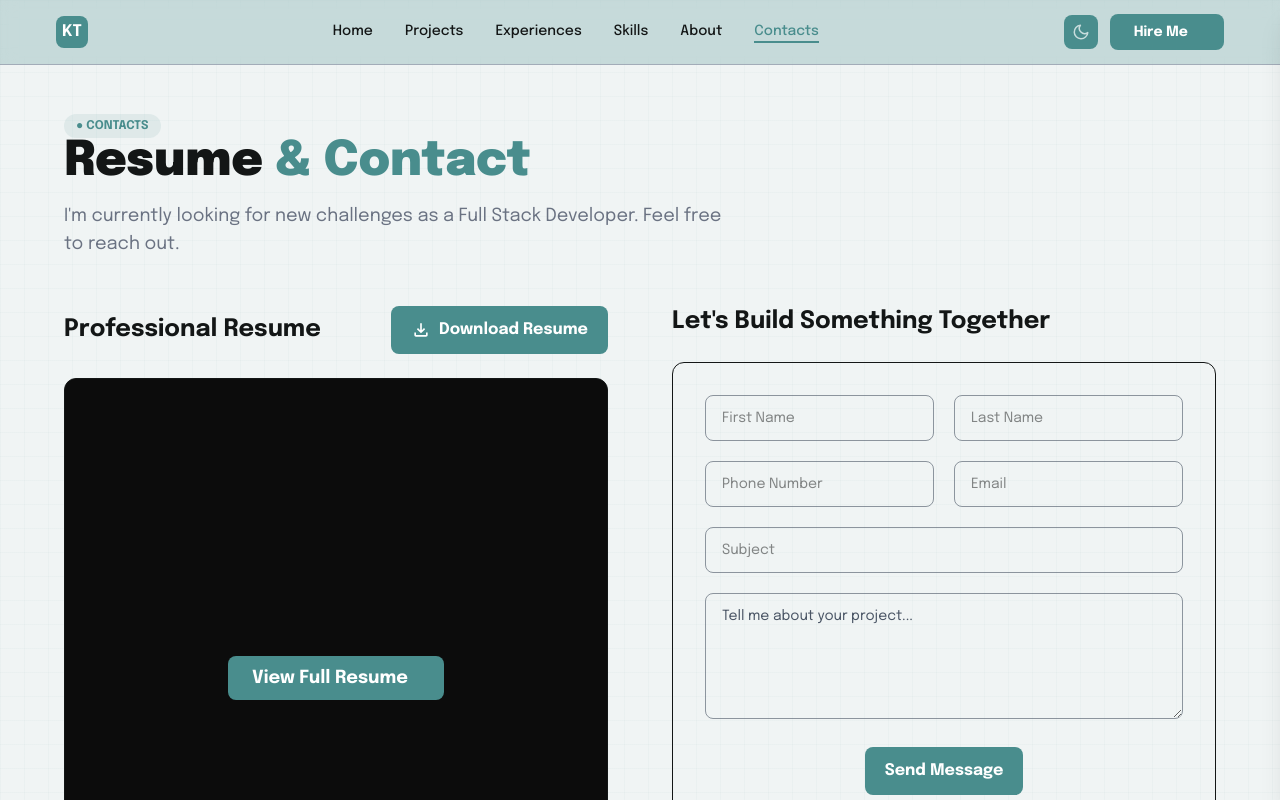
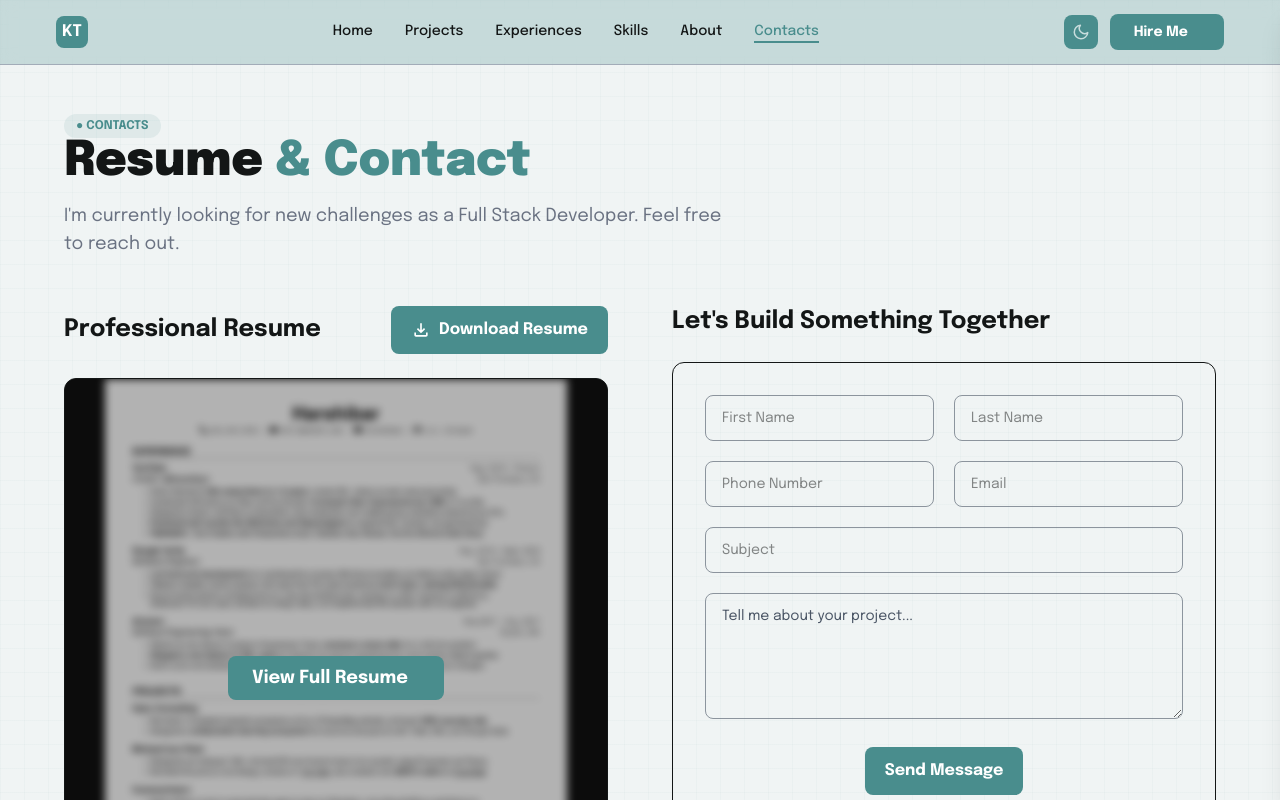
Before and after one commit to kapil-tanwar/PortFolio, a React (Vite) app in the folder frontend/: page /contacts in a window 1280 px wide. Shown: the top 800 px of the page. Built offline with nearby package versions, Linux system fonts and the light colour scheme; no server answers.

Commit message:
complete

```diff
--- a/frontend/src/pages/Contacts.jsx
+++ b/frontend/src/pages/Contacts.jsx
@@ -137,12 +137,7 @@ const Contacts = () => {
             </div>
 
             <div className="relative h-[75vh] rounded-xl overflow-hidden border dark:border-[#333] bg-[#111]">
-              <iframe
-                src="/resume.pdf"
-                title="Resume"
-                className="w-full h-full blur-[2px] opacity-80 pointer-events-none hidden md:block"
-              />
-              <img src="templet.png" alt="img" className="block blur-[4px] md:hidden w-full h-full object-contain object-center"/>
+              <img src="templet.jpeg" alt="img" className="block blur-[4px] w-full h-full object-contain object-center"/>
 
 
               <NavLink to="/resume.pdf " target="_blank" className="absolute inset-0 flex items-center justify-center bg-black/30" >
```
Also changed, not shown: frontend/public/templet.jpeg (added), frontend/public/templet.png (deleted).
